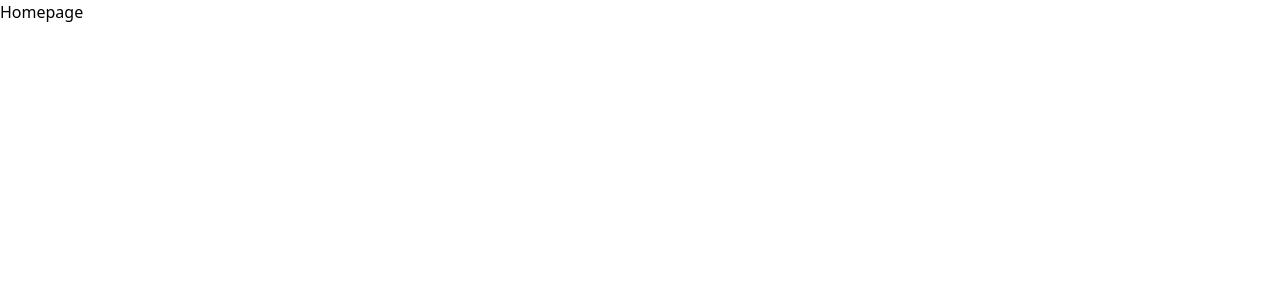
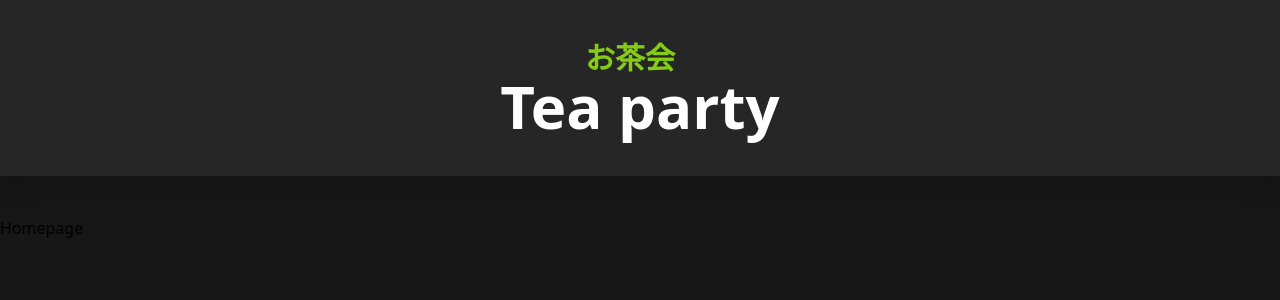
Before and after one commit to jirkavrba/tea-party, a Vue app in the folder src/main/resources/client/: page / in a window 1280 px wide. Shown: the top 300 px of the page. Built offline with nearby package versions, Linux system fonts and the light colour scheme.

Commit message:
Work in progress app template

```diff
--- a/src/main/resources/client/index.html
+++ b/src/main/resources/client/index.html
@@ -2,11 +2,11 @@
 <html lang="en">
   <head>
     <meta charset="UTF-8" />
-    <link rel="icon" href="/favicon.ico" />
+    <link rel="icon" href="/favicon.png" />
     <meta name="viewport" content="width=device-width, initial-scale=1.0" />
-    <title>Vite App</title>
+    <title>Tea party &bull; お茶会</title>
   </head>
-  <body>
+  <body class="bg-gray-900">
     <div id="app"></div>
     <script type="module" src="/src/main.js"></script>
   </body>
--- a/src/main/resources/client/src/App.vue
+++ b/src/main/resources/client/src/App.vue
@@ -1,5 +1,15 @@
 <template>
-  <router-view/>
+  <div class="flex flex-col">
+    <header class="bg-gray-800 text-center py-10 shadow-xl">
+      <span class="font-black text-3xl mr-5 text-green-500">お茶会</span>
+      <h1 class="font-black text-6xl text-white">
+        Tea party
+      </h1>
+    </header>
+    <div class="mt-10 container mx-auto">
+      <router-view/>
+    </div>
+  </div>
 </template>
 
 <script>
--- a/src/main/resources/client/tailwind.config.js
+++ b/src/main/resources/client/tailwind.config.js
@@ -6,7 +6,8 @@ module.exports = {
   theme: {
     extend: {
       colors: {
-        green: colors.lime
+        green: colors.lime,
+        gray: colors.trueGray
       }
     },
   },
```
Also changed, not shown: src/main/resources/client/public/favicon.png (added).
